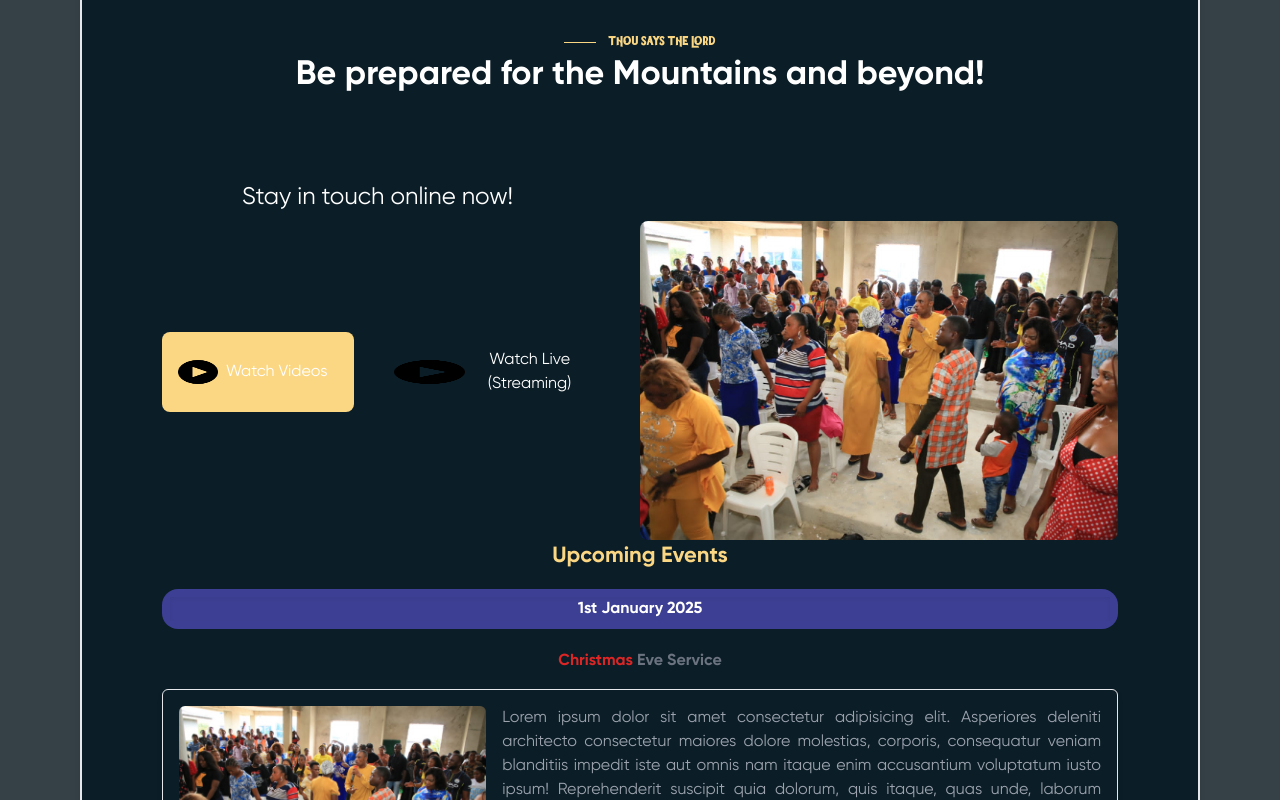
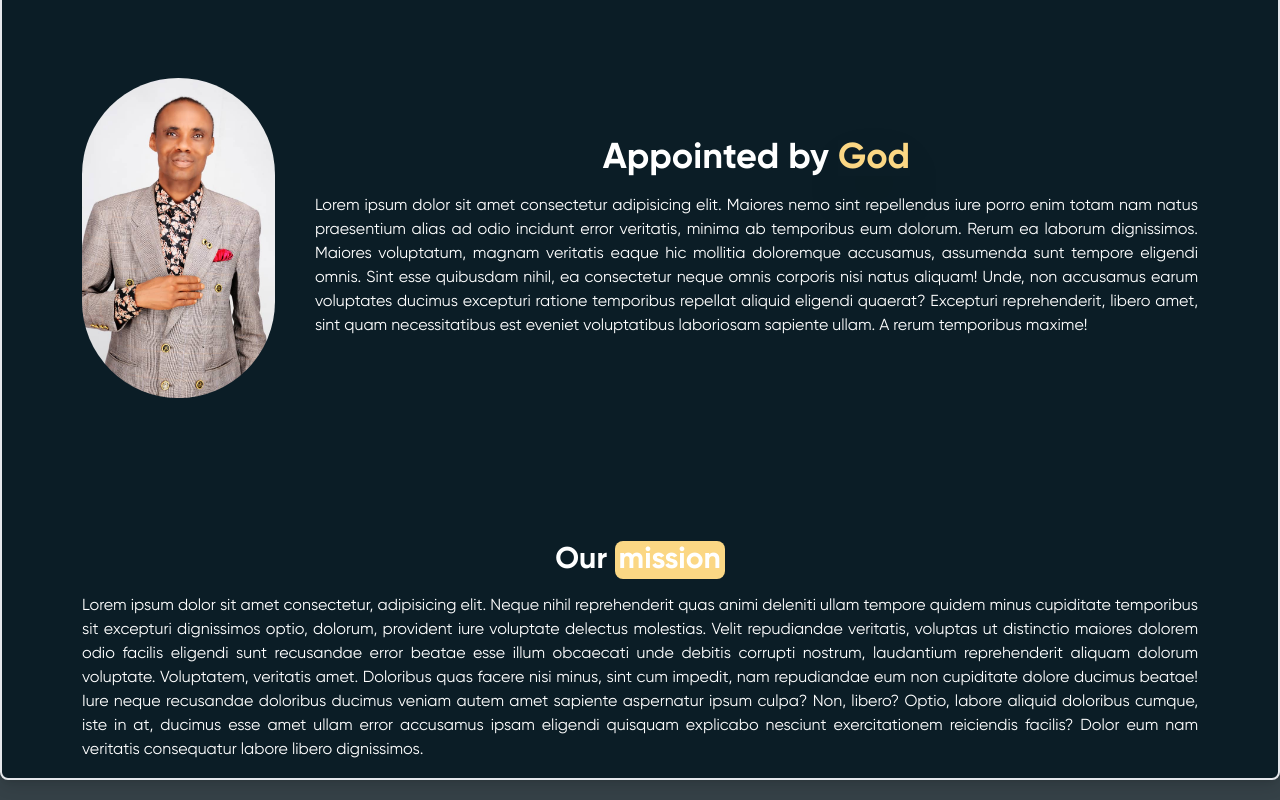
Before and after one commit to phoenix-da-phenom/church-app, a React (Create React App) app: page /about in a window 1280 px wide. Shown: the part 360-1160 px from the top of the page. Built offline with nearby package versions, Linux system fonts and the light colour scheme.

Commit message:
Added about page

```diff
--- a/package.json
+++ b/package.json
@@ -11,6 +11,7 @@
     "postcss-loader": "^8.1.1",
     "react": "^18.3.1",
     "react-dom": "^18.3.1",
+    "react-router-dom": "^7.1.1",
     "react-scripts": "^5.0.1",
     "style-loader": "^4.0.0",
     "web-vitals": "^2.1.0"
--- a/src/App.js
+++ b/src/App.js
@@ -1,14 +1,20 @@
-import Content from "./Components/Content";
+import React from "react";
+import { Routes, Route } from "react-router-dom";
+import Home from "./Pages/Home";
+import About from "./Pages/About";
+import Contact from "./Pages/Contact";
 
 
 
-function App() {
+const App = () => {
   return (
-    <div className="container ">
-      <Content/>
-      hello world
-    </div>
+    <Routes>
+      <Route path="/" element={<Home />} />
+      <Route path="/home" element={<Home />} />
+      <Route path="/about" element={<About />} />
+      <Route path="/contact" element={<Contact />} />
+    </Routes>
   );
-}
+};
 
 export default App;
--- /dev/null
+++ b/src/Components/ChurchDescription.jsx
@@ -0,0 +1,28 @@
+import React from 'react'
+
+export default function ChurchDescription() {
+  return (
+    <div className='container my-36'>
+        <div className='flex flex-col gap-10 items-center text-center md:flex-row '>
+
+            <div className=' h-80 rounded-full overflow-hidden md:w-full lg:w-full  '>
+                <img src="/Image/papa.jpg" alt="" className='w-full h-full object-cover' />
+
+            </div>
+
+            <div>
+                <h1 className='text-4xl font-bold pb-4'>Appointed by <span className=" text-accent-main font-extrabold shadow-2xl">God</span></h1>
+               <p className='text-justify'>Lorem ipsum dolor sit amet consectetur adipisicing elit. Maiores nemo sint repellendus iure porro enim totam nam natus praesentium alias ad odio incidunt error veritatis, minima ab temporibus eum dolorum.
+               Rerum ea laborum dignissimos. Maiores voluptatum, magnam veritatis eaque hic mollitia doloremque accusamus, assumenda sunt tempore eligendi omnis. Sint esse quibusdam nihil, ea consectetur neque omnis corporis nisi natus aliquam!
+               Unde, non accusamus earum voluptates ducimus excepturi ratione temporibus repellat aliquid eligendi quaerat? Excepturi reprehenderit, libero amet, sint quam necessitatibus est eveniet voluptatibus laboriosam sapiente ullam. A rerum temporibus maxime!</p>
+
+            </div>
+
+
+        </div>
+
+
+
+        </div>
+  )
+}
--- a/src/Components/Content.jsx
+++ b/src/Components/Content.jsx
@@ -5,13 +5,10 @@ import Hero from './Hero'
 import WatchLive from './WatchLive'
 import Events from './Events'
 
-export default function Content() {
+export default function Content({children}) {
   return (
     <div className="content shadow-lg hover:shadow-2xl transition-shadow duration-300">
-
-        <Hero/>
-        <WatchLive/>
-        <Events/>
+       {children}
 
 
 
--- a/src/Components/NavigationalBar.jsx
+++ b/src/Components/NavigationalBar.jsx
@@ -14,11 +14,11 @@ export default function NavigationalBar() {
 
         <ul className="hidden lg:flex flex-row space-x-20">
           <li class="group hover:-translate-y-2 transition-transform duration-300">
-            <a href=""
+            <a href="/"
             className="text-lg font-semibold  hover:text-accent-main">Home</a>
           </li>
           <li class="group hover:-translate-y-2 transition-transform duration-300">
-            <a href=""
+            <a href="/about"
              className="text-lg font-semibold  hover:text-accent-main"
             >About</a>
           </li>
--- /dev/null
+++ b/src/Components/Ourmission.jsx
@@ -0,0 +1,20 @@
+import React from 'react'
+
+export default function Ourmission() {
+  return (
+    <div>
+        <div className='container'>
+            <h1 className='text-center text-3xl font-extrabold'>Our <span className="bg-accent-main p-1 rounded-lg">mission</span></h1>
+            <p className='pt-4 pb-4 text-justify'>Lorem ipsum dolor sit amet consectetur, adipisicing elit. Neque nihil reprehenderit quas animi deleniti ullam tempore quidem minus cupiditate temporibus sit excepturi dignissimos optio, dolorum, provident iure voluptate delectus molestias.
+            Velit repudiandae veritatis, voluptas ut distinctio maiores dolorem odio facilis eligendi sunt recusandae error beatae esse illum obcaecati unde debitis corrupti nostrum, laudantium reprehenderit aliquam dolorum voluptate. Voluptatem, veritatis amet.
+            Doloribus quas facere nisi minus, sint cum impedit, nam repudiandae eum non cupiditate dolore ducimus beatae! Iure neque recusandae doloribus ducimus veniam autem amet sapiente aspernatur ipsum culpa? Non, libero?
+            Optio, labore aliquid doloribus cumque, iste in at, ducimus esse amet ullam error accusamus ipsam eligendi quisquam explicabo nesciunt exercitationem reiciendis facilis? Dolor eum nam veritatis consequatur labore libero dignissimos.</p>
+
+        </div>
+
+
+
+
+    </div>
+  )
+}
--- a/src/Components/WatchLive.jsx
+++ b/src/Components/WatchLive.jsx
@@ -11,7 +11,7 @@ export default function WatchLive() {
             Watch Videos
             </button>
           <button className="p-4 pl-6 bg-transparent hover:bg-accent-main rounded-lg flex items-center gap-1">
-          <img src='./Image/play-button.png' alt='image' className="w-1/2 h-6" />
+          <img src='./Image/play-button.png' alt='image' className="w-1/2 h-6  md:w-10" />
             Watch Live {"(Streaming)"}
             </button>
         </div>
--- /dev/null
+++ b/src/Pages/About.jsx
@@ -0,0 +1,20 @@
+import React from "react";
+import Content from "../Components/Content";
+import NavigationalBar from "../Components/NavigationalBar";
+import ChurchDescription from "../Components/ChurchDescription";
+import Ourmission from "../Components/Ourmission";
+
+export default function About() {
+  return (
+    <div>
+      <Content>
+      <div className="h-[200px] w-full bg-[url('./Image/archive/PHOTO-2022-11-20-12-38-28.jpg')] -z-10 p-8">
+      </div>
+        <NavigationalBar/>
+        <ChurchDescription/>
+        <Ourmission/>
+
+      </Content>
+    </div>
+  );
+}
--- /dev/null
+++ b/src/Pages/Contact.jsx
@@ -0,0 +1,7 @@
+import React from 'react'
+
+export default function Contact() {
+  return (
+    <div>Contact page</div>
+  )
+}
--- /dev/null
+++ b/src/Pages/Gallery.jsx
@@ -0,0 +1,7 @@
+import React from 'react'
+
+export default function Gallery() {
+  return (
+    <div>Gallery section</div>
+  )
+}
--- /dev/null
+++ b/src/Pages/Home.jsx
@@ -0,0 +1,18 @@
+import React from 'react'
+import Content from '../Components/Content'
+import Hero from '../Components/Hero'
+import WatchLive from '../Components/WatchLive'
+import Events from '../Components/Events'
+
+export default function Home() {
+  return (
+    <div>
+        <Content>
+        <Hero/>
+        <WatchLive/>
+        <Events/>
+
+        </Content>
+    </div>
+  )
+}
--- a/src/index.js
+++ b/src/index.js
@@ -2,11 +2,14 @@ import React from 'react';
 import ReactDOM from 'react-dom/client';
 import './index.css';
 import App from './App';
+import { BrowserRouter } from 'react-router-dom';
 
 
 const root = ReactDOM.createRoot(document.getElementById('root'));
 root.render(
-  <React.StrictMode>
-    <App />
-  </React.StrictMode>
+  <BrowserRouter>
+     <App />
+  </BrowserRouter>
+
+
 );
```
Also changed, not shown: 1 other file (tests, documents, lock files or other folders).
